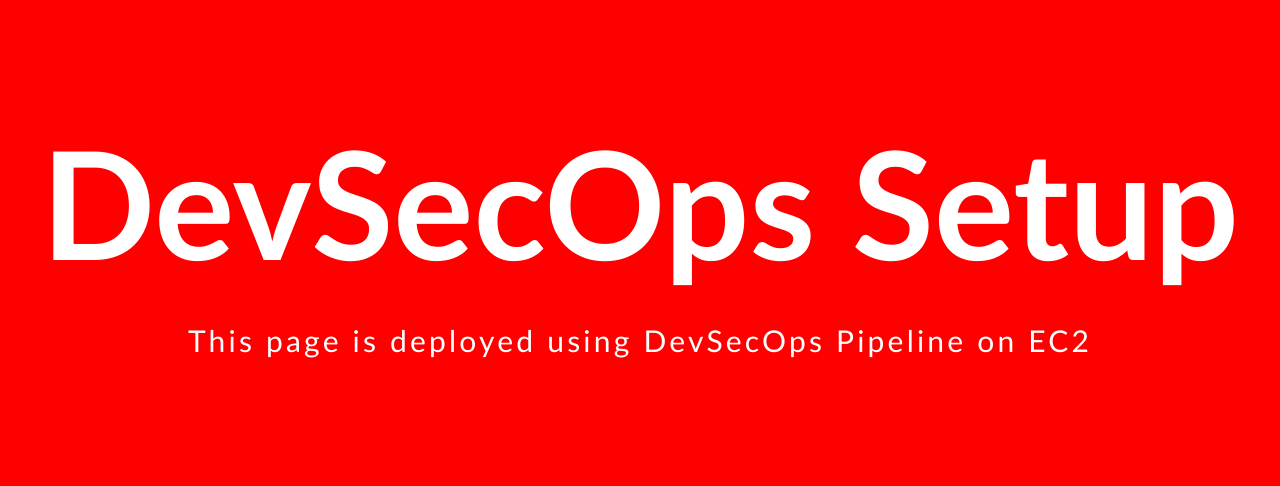
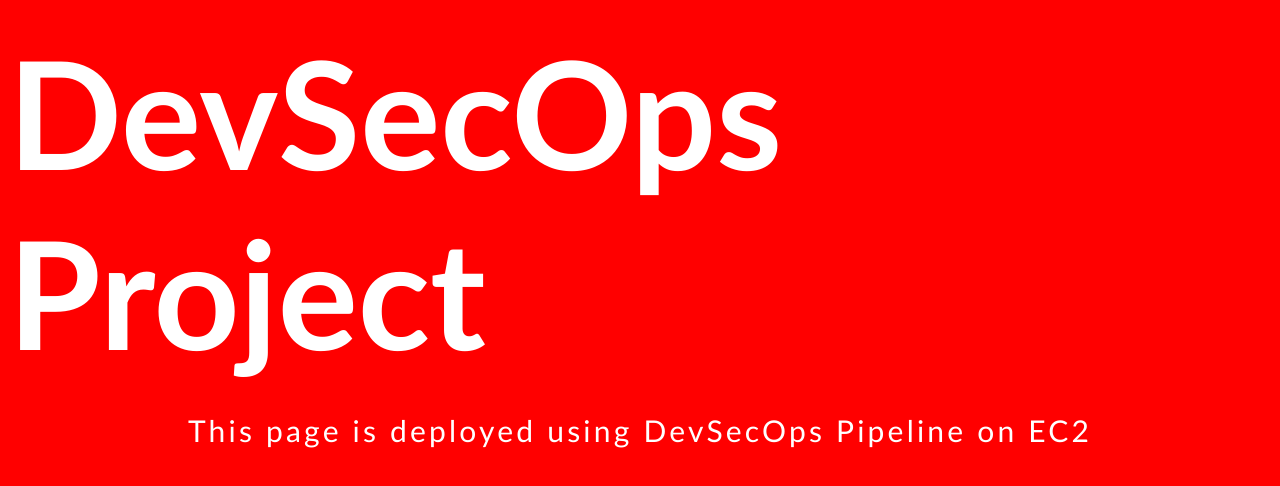
Before and after one commit to ShMrunal/DevSecOps, a website: page index.html in a window 1280 px wide. Shown: the part 150-636 px from the top of the page. Drawn offline with Linux system fonts and the light colour scheme.

Commit message:
Update index.html

```diff
--- a/index.html
+++ b/index.html
@@ -12,7 +12,7 @@
   <div>
 
     <div style="width: 100%; height: 98vh; display: flex; align-items: center; justify-content: center; flex-direction: column;">
-      <h1 style="color: white; font-style: normal; font-size: 150px; margin: 0px">DevSecOps Setup</h1>
+      <h1 style="color: white; font-style: normal; font-size: 150px; margin: 0px">DevSecOps Project</h1>
       <p style="color: white; display: block; letter-spacing: .2rem; font-size: 30px;">This page is deployed using DevSecOps Pipeline on EC2</p>
     </div>
 
```
